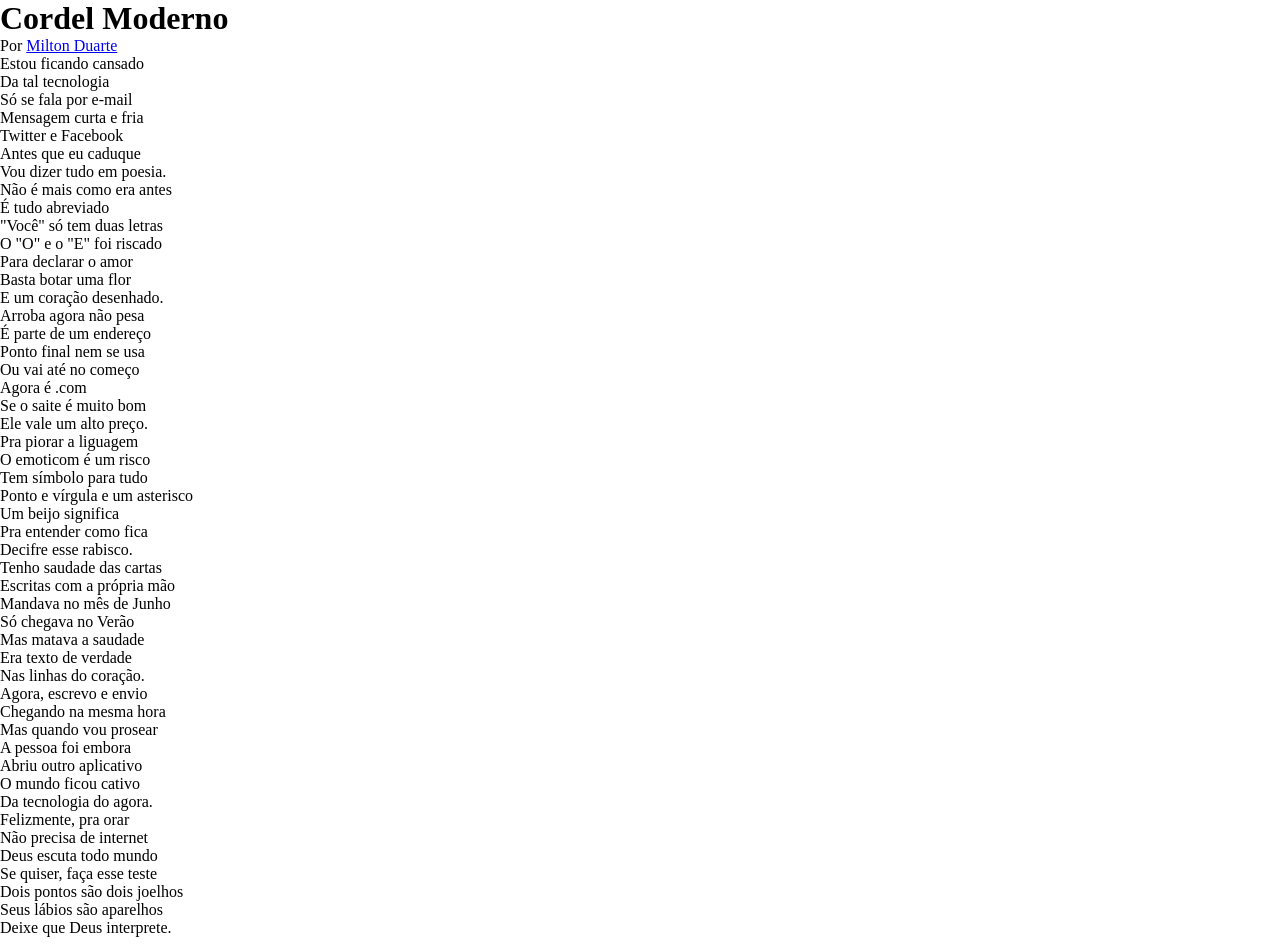
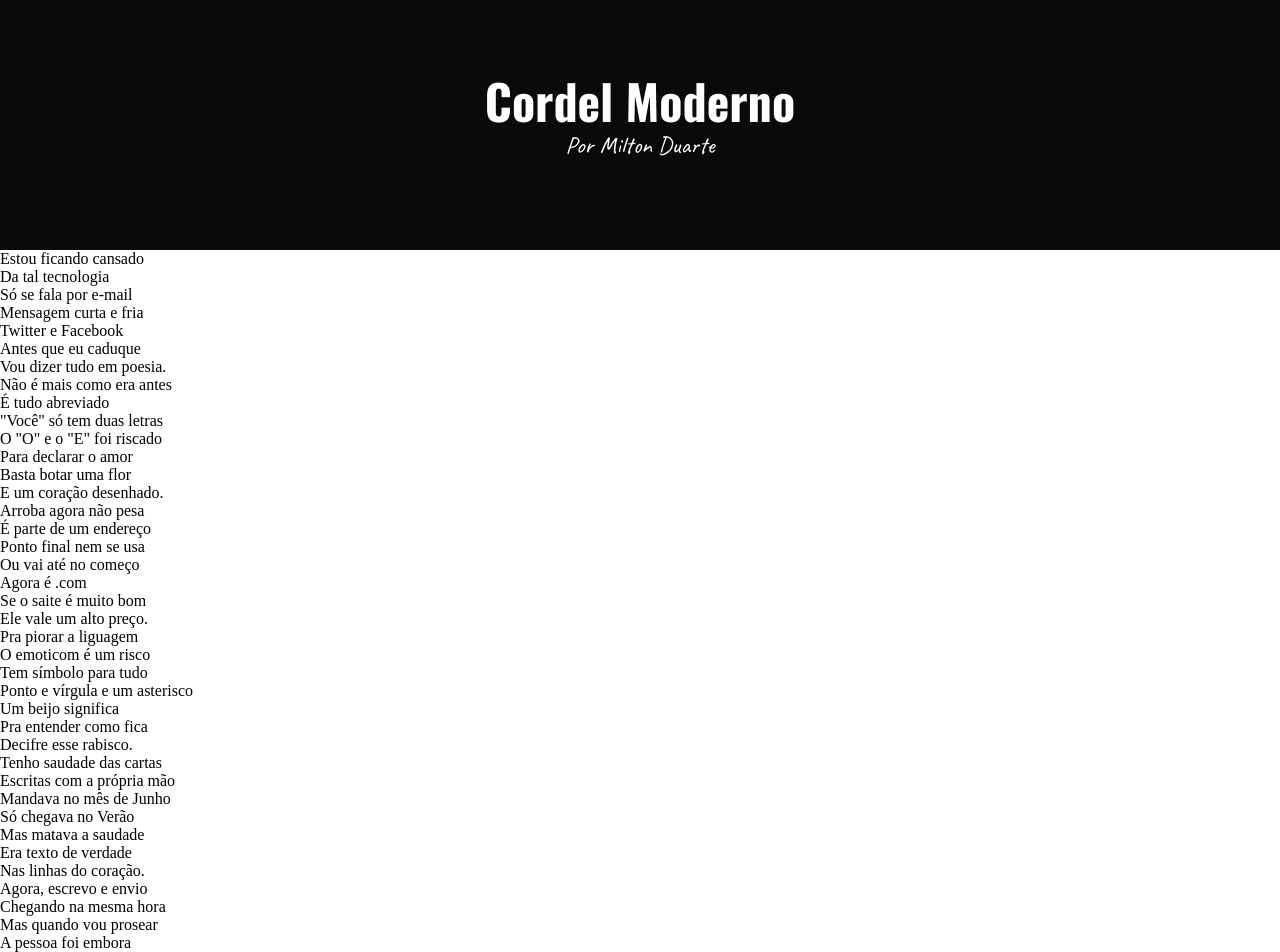
Before and after one commit to railansande/projeto-cordel, a plain HTML site: page index.html in a window 1280 px wide. Shown: the top 952 px of the page. Drawn offline with nearby package versions, Linux system fonts and the light colour scheme.

Commit message:
Header Feito

```diff
--- a/index.html
+++ b/index.html
@@ -13,7 +13,7 @@
             Cordel Moderno
         </h1>
         <p>
-            Por <a href="https://www.recantodasletras.com.br/poesias/3186743">Milton Duarte</a>
+            Por <a href="https://www.recantodasletras.com.br/poesias/3186743" target="_blank">Milton Duarte</a>
         </p>
     </header>
     <section class="normal">
--- a/style.css
+++ b/style.css
@@ -1,11 +1,51 @@
 @import url('https://fonts.googleapis.com/css2?family=Caveat:wght@400;700&family=Courgette&display=swap');
+@import url('https://fonts.googleapis.com/css2?family=Oswald:wght@700&display=swap');
 
 :root {
-    --fonte-titulo: font-family: 'Courgette', cursive;
-    --fonte-padrao: font-family: 'Caveat', cursive;
+    --fonte-destaque: 'Oswald', sans-serif;
+    --fonte-titulo: 'Courgette', cursive;
+    --fonte-padrao: 'Caveat', cursive;
 }
 
 * {
     margin: 0px;
     padding: 0px;
 }
+
+header {
+    width: 100%;
+    min-height: 250px;
+    max-height: 350px;
+    position: relative;
+    background-color: #0a0a0a;
+    color: white;
+}
+
+header h1 {
+    text-align: center;
+    position: absolute;
+    top: 40%;
+    left: 50%;
+    translate: -50% -50%;
+    font-family: var(--fonte-destaque);
+    font-size: 3em;
+}
+
+header p {
+    text-align: center;
+    position: absolute;
+    top: 58%;
+    left: 50%;
+    translate: -50% -50%;
+    font-family: var(--fonte-padrao);
+    font-size: 1.5em;
+}
+
+header a {
+    color: white;
+    text-decoration: none;
+}
+
+header a:hover {
+    text-decoration: underline;
+}
```
